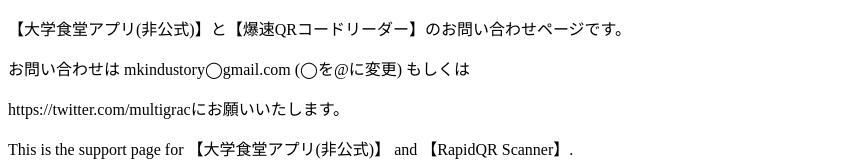
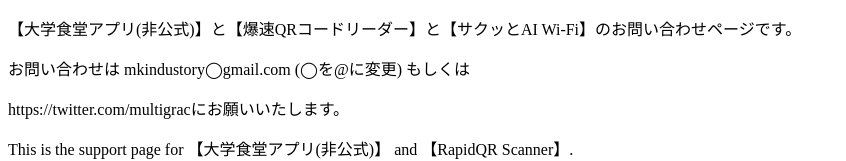
Before and after one commit to MkIndustory/MkIndustory.github.io, a plain HTML site: page index.html in a window 1280 px wide. Shown: the top 161 px of the page, without its empty margins (0-846 px from the left). Drawn offline with Linux system fonts and the light colour scheme.

Commit message:
Update index.html

```diff
--- a/index.html
+++ b/index.html
@@ -5,7 +5,7 @@
   <title>index</title>
  </head>
  <body>
-   <p>【大学食堂アプリ(非公式)】と【爆速QRコードリーダー】のお問い合わせページです。</p>
+   <p>【大学食堂アプリ(非公式)】と【爆速QRコードリーダー】と【サクッとAI Wi-Fi】のお問い合わせページです。</p>
    <p>お問い合わせは mkindustory◯gmail.com (◯を@に変更) もしくは</p>
    <p>https://twitter.com/multigracにお願いいたします。</p>
 
```
